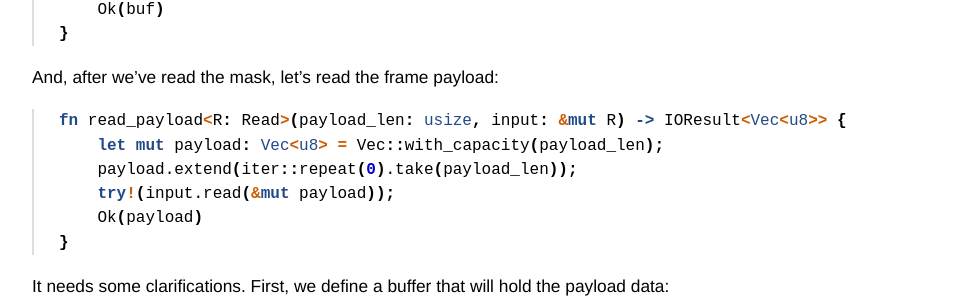
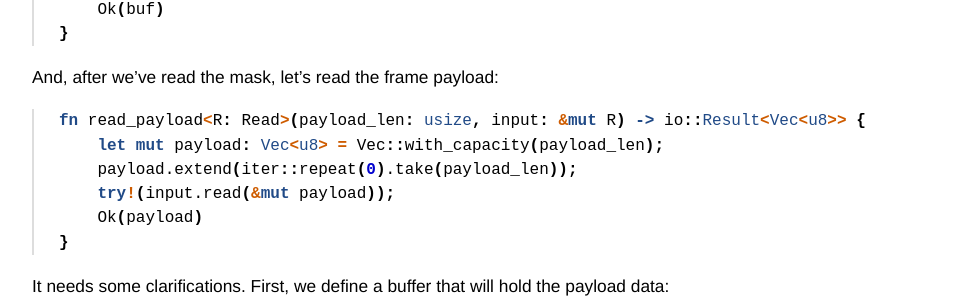
Before and after one commit to nbaksalyar/nbaksalyar.github.io, a Jekyll site: the page built from _posts/2015-11-09-rust-in-detail-2.md, in a window 1280 px wide and 900 px high, scrolled down 16875 px. Shown: the part 148-451 px from the top of the window, without its empty margins (158-1118 px from the left). Built offline with Jekyll 4.4.1, drawn with Linux system fonts in a browser that asks for light colours; comment, search, counter and statistics services are not loaded.

Commit message:
Improve code samples in Rust in Detail Pt 2

```diff
--- a/_posts/2015-11-09-rust-in-detail-2.md
+++ b/_posts/2015-11-09-rust-in-detail-2.md
@@ -637,7 +637,7 @@ fn read_mask<R: Read>(input: &mut R) -> io::Result<[u8; 4]> {
 And, after we've read the mask, let's read the frame payload:
 
 {% highlight rust %}
-fn read_payload<R: Read>(payload_len: usize, input: &mut R) -> IOResult<Vec<u8>> {
+fn read_payload<R: Read>(payload_len: usize, input: &mut R) -> io::Result<Vec<u8>> {
     let mut payload: Vec<u8> = Vec::with_capacity(payload_len);
     payload.extend(iter::repeat(0).take(payload_len));
     try!(input.read(&mut payload));
@@ -831,7 +831,7 @@ This way we assemble two bytes of the frame header, and put them together into a
 Our next stop is `write`, a function that writes a frame to a certain output stream (a socket or a file):
 
 {% highlight rust %}
-pub fn write<W: Write>(&self, output: &mut W) -> IOResult<()> {
+pub fn write<W: Write>(&self, output: &mut W) -> io::Result<()> {
     let hdr = Self::serialize_header(&self.header);
     try!(output.write_u16::<BigEndian>(hdr));
 
```
